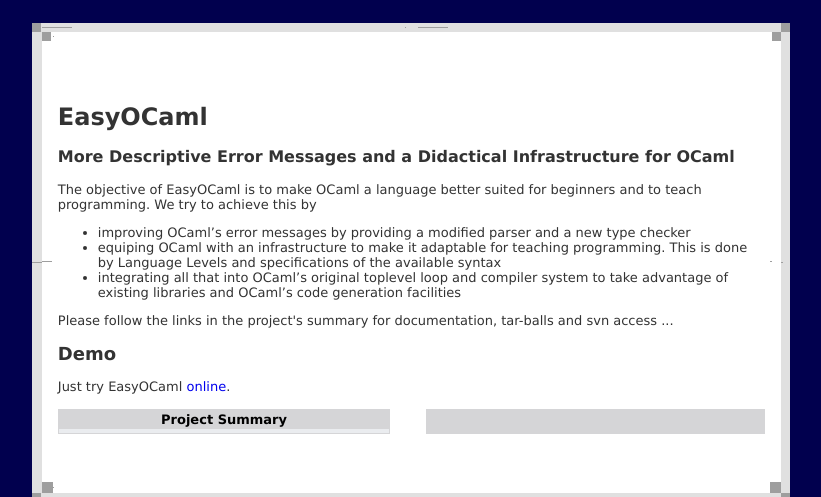
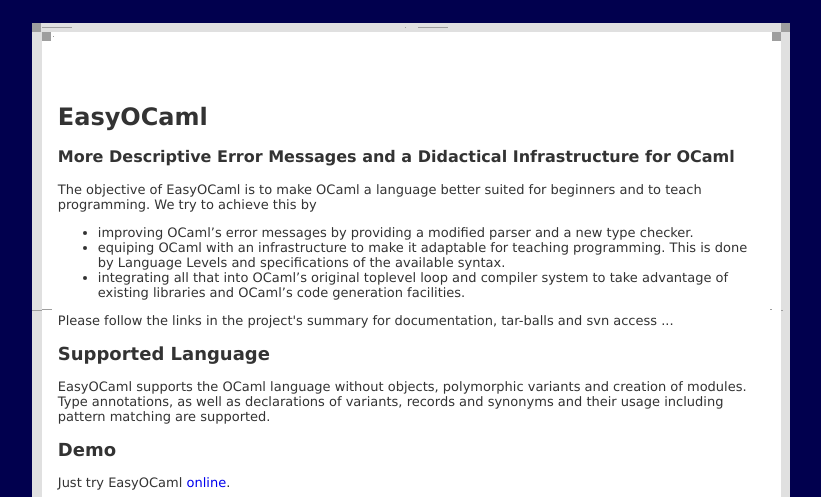
Before and after one commit to benozol/easyocaml, a PHP site: page / in a window 1280 px wide. Shown: the top 497 px of the page, without its empty margins (229-1050 px from the left). Run offline with PHP 8.4, Linux system fonts and the light colour scheme; data that the repository does not hold is empty; grey boxes are pictures that could not be loaded.

Commit message:
Minor improvements and typofixes in website

```diff
--- a/website/index.php
+++ b/website/index.php
@@ -111,15 +111,21 @@ The objective of EasyOCaml is to make OCaml a language better suited for beginne
 teach programming. We try to achieve this by
 <ul>
   <li>improving OCaml’s error messages by providing a modiﬁed parser and
-  a new type checker</li>
+  a new type checker.</li>
   <li>equiping OCaml with an infrastructure to make it adaptable for teaching
-  programming. This is done by Language Levels and specifications of the available syntax</li>
+  programming. This is done by Language Levels and specifications of the available syntax.</li>
   <li>integrating all that into OCaml’s original toplevel loop and compiler system
   to take advantage of existing libraries and OCaml’s code generation
-  facilities</li>
+  facilities.</li>
 </ul>
 
 Please follow the links in the project's summary for documentation, tar-balls and svn access ...
+
+<h2>Supported Language</h2>
+EasyOCaml supports the OCaml language without objects, polymorphic variants and
+creation of modules.
+Type annotations, as well as declarations of variants, records
+and synonyms and their usage including pattern matching are supported.
 
 <h2>Demo</h2>
 
```
Also changed, not shown: website/demo.php (+6 -2 lines).
